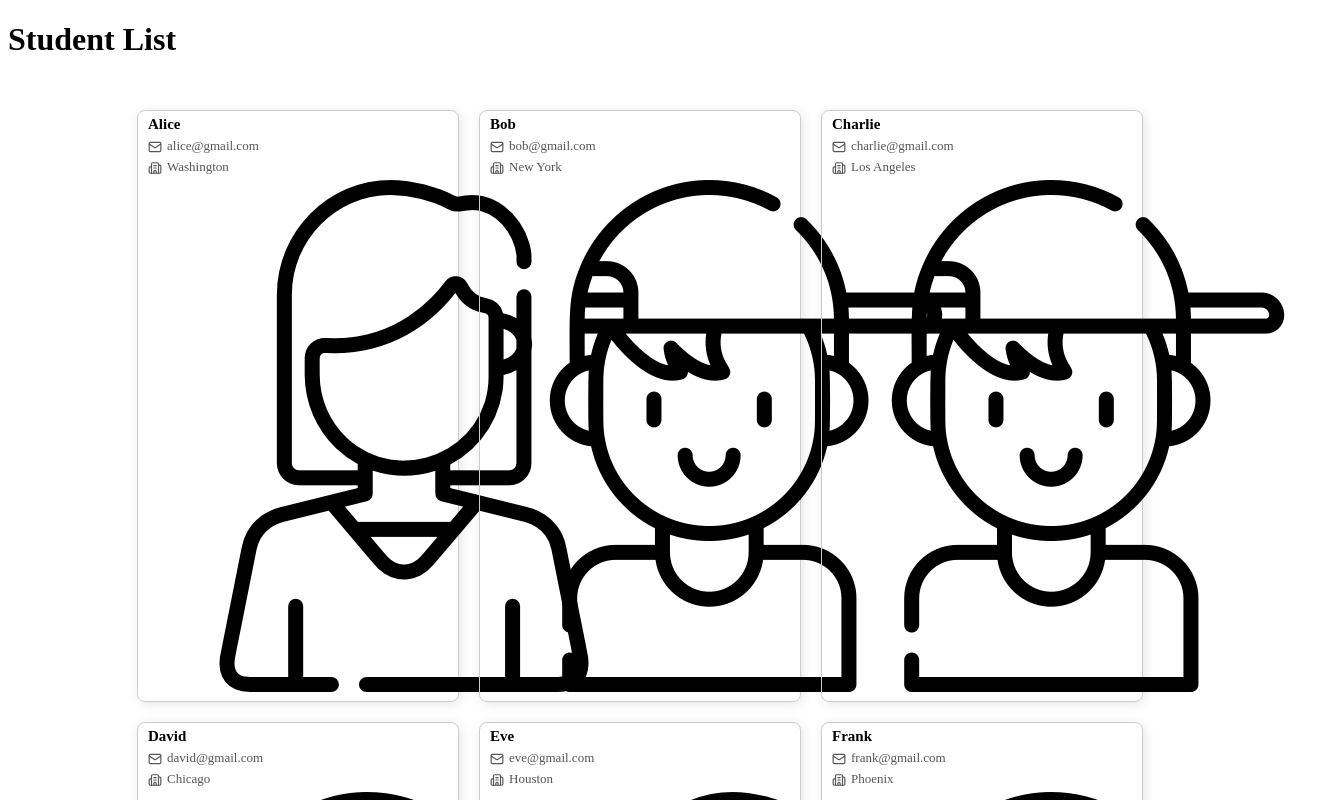
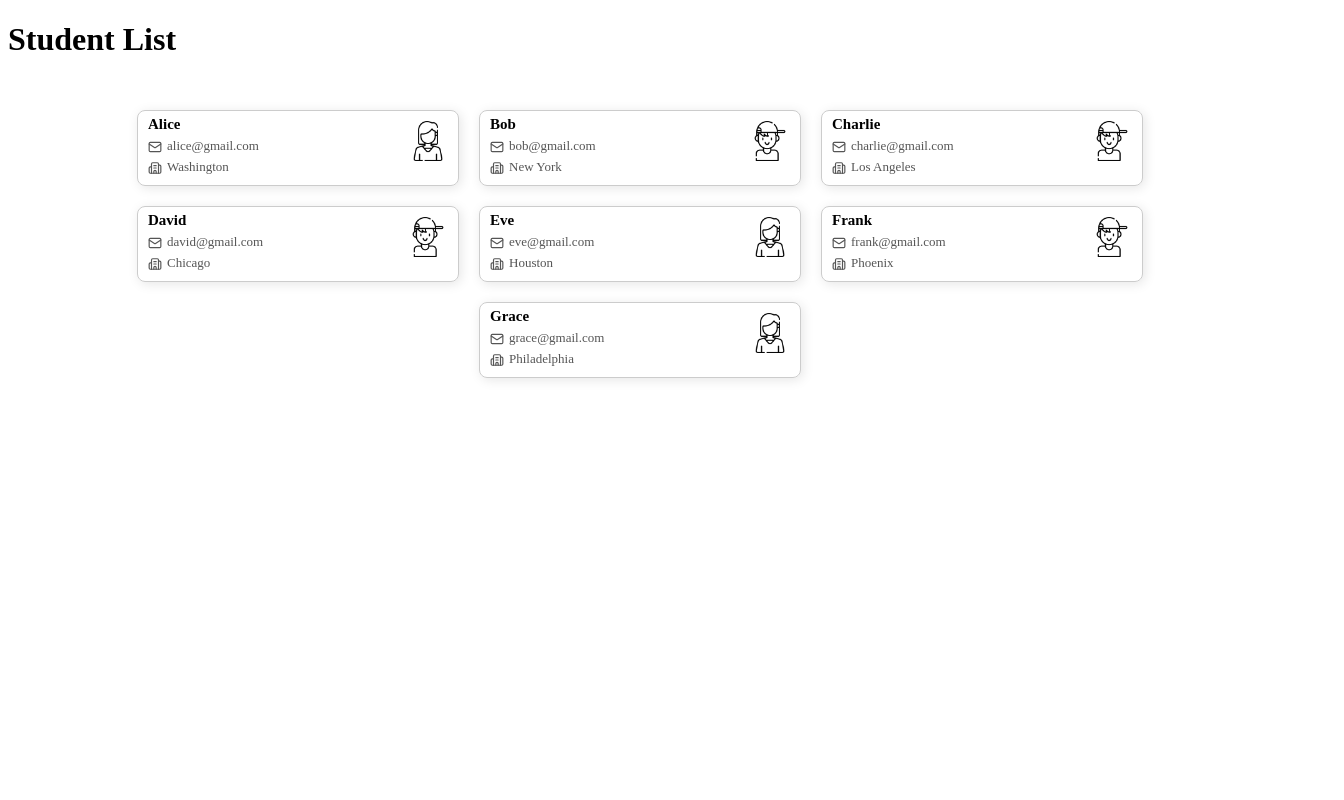
Before and after one commit to Shrilesh-Dhobale/A-22-Cards, a React (Vite) app: page / in a window 1280 px wide. Shown: the top 800 px of the page, 1344 px wide, since content can reach past the window. Built offline with nearby package versions, Linux system fonts and the light colour scheme.

Commit message:
Styling added for gender img

```diff
--- a/src/views/Home/Home.css
+++ b/src/views/Home/Home.css
@@ -11,6 +11,7 @@
     margin:10px;
     box-shadow:2px 2px 12px rgba(0,0,0,0.1);
     width: 300px;
+    position: relative;
 }
 .student-name{
     font-size:15px;
@@ -30,3 +31,10 @@
     width: 14px;
     height: 14px;
 }
+.student-gender{
+    position: absolute;
+    height: 40px;;
+    color:#555;
+    right:10px;
+    top:10px;
+}
```
